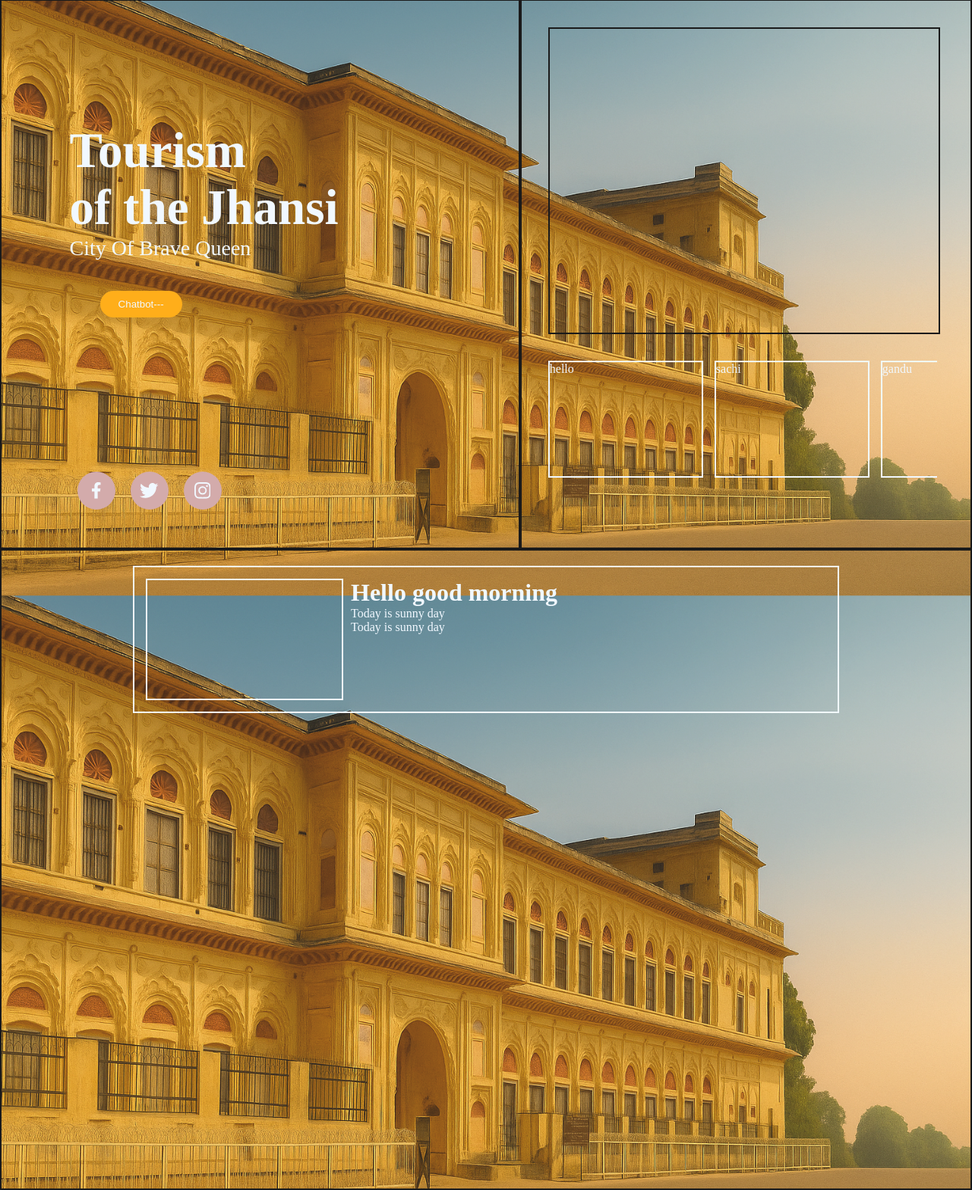
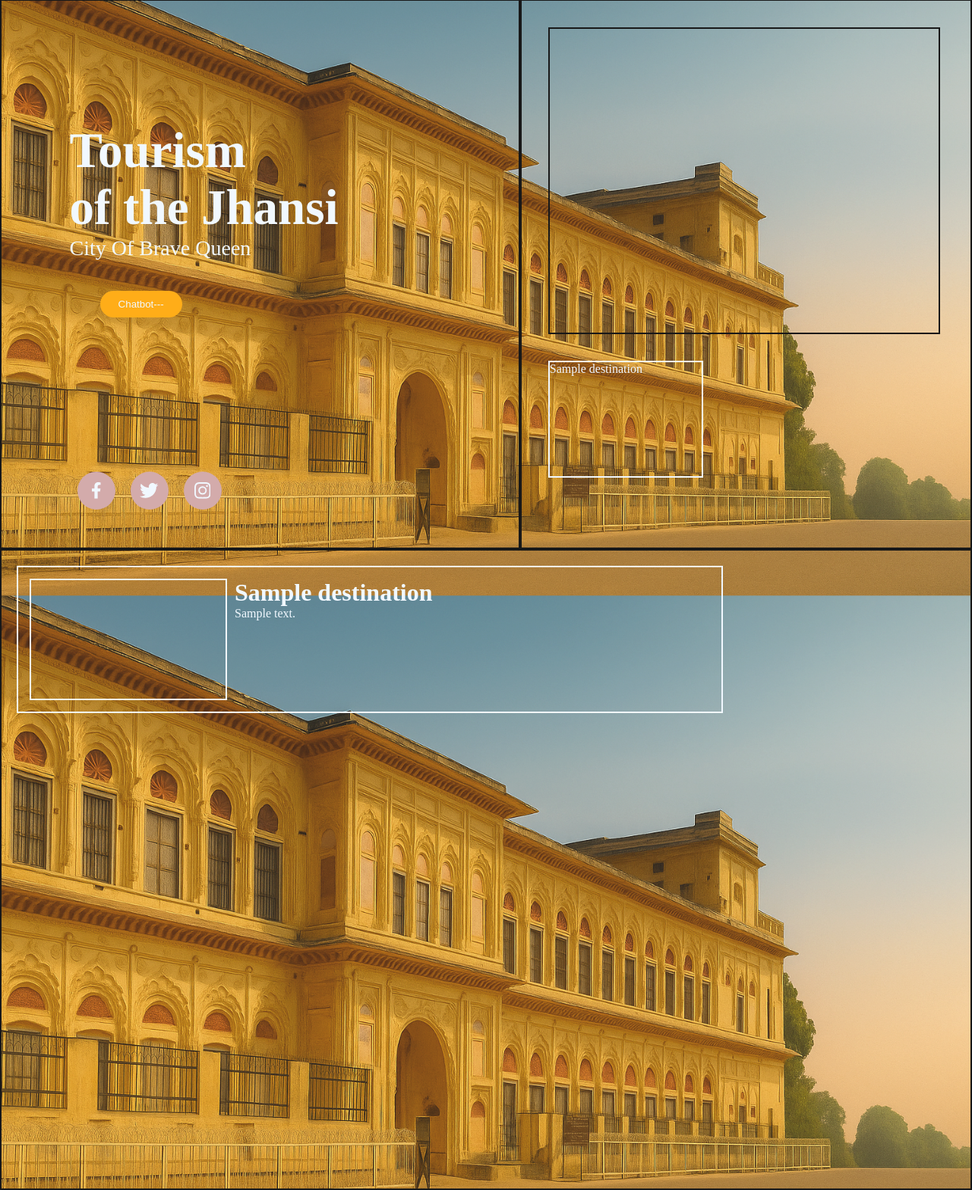
Before and after one commit to Saurabh667/django_project1, a Django app: template templates/home.html in a window 1280 px wide. Shown: the part 69-1636 px from the top of the page at 76% size. Run offline with Django 5.2, Linux system fonts and the light colour scheme; the template is opened without the code that fills it: most values are stand-ins (such as "Sample title", 1, 10 or a date in 2020).

Commit message:
django loop

```diff
--- a/static/home.css
+++ b/static/home.css
@@ -168,7 +168,7 @@ nav{
     gap: 10px;
 }
 .all_card{
-    display: flex;
+    /* display: flex; */
     justify-content: center;
 }
 .image{
--- a/templates/home.html
+++ b/templates/home.html
@@ -71,25 +71,31 @@
           <div class="right_content">
             <div class="dynamic"></div>
             <div class="static">
-              <div class="location">hello</div>
-              <div class="location">sachi</div>
+              {% for destinationData in destination %}
+              <div class="location">
+                <p>{{destinationData.placeName}}</p></div>
+              <!-- <div class="location">sachi</div>
               <div class="location">gandu</div>
-              <div class="location">gandu</div>
+              <div class="location">gandu</div> -->
+              {% endfor %}
             </div>
           </div>
         </div>
         <div class="next">
           <div class="all_card">
+            {% for destinationData in destination %}
             <div class="card">
               <div class="image">
                 <img src="" alt="" />
               </div>
               <div class="desc">
-                <h1>Hello good morning</h1>
-                <p>Today is sunny day</p>
-                <p>Today is sunny day</p>
+
+                <h1>{{destinationData.placeName}}</h1>
+
+                <p>{{destinationData.placeDesc}}</p>
               </div>
             </div>
+            {% endfor %}
           </div>
         </div>
       </div>
```
Also changed, not shown: alfaaz_arena/views.py (+6 -1 lines).
